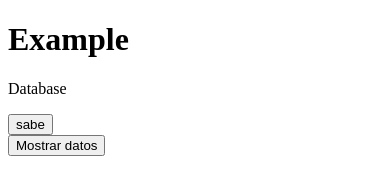
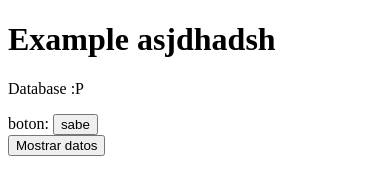
Before and after one commit to ChristinaaP/BD, a plain HTML site: page index.html in a window 390 px wide. Drawn offline with Linux system fonts and the light colour scheme; some packages are replaced by stand-ins of ours.

Commit message:
Update index.html

```diff
--- a/index.html
+++ b/index.html
@@ -58,9 +58,10 @@
     </script>
   </head>
   <body>
-    <h1>Example</h1>
-    <p>Database</p>
-    <button onclick="queryDB(tx);">sabe</button><br>
+    <h1>Example asjdhadsh</h1>
+    <p>Database :P</p>
+
+    boton: <button onclick="queryDB(tx);">sabe</button><br>
     <button onclick="querySuccess(tx, results);">Mostrar datos</button> <br>
   </body>
 </html>
```
